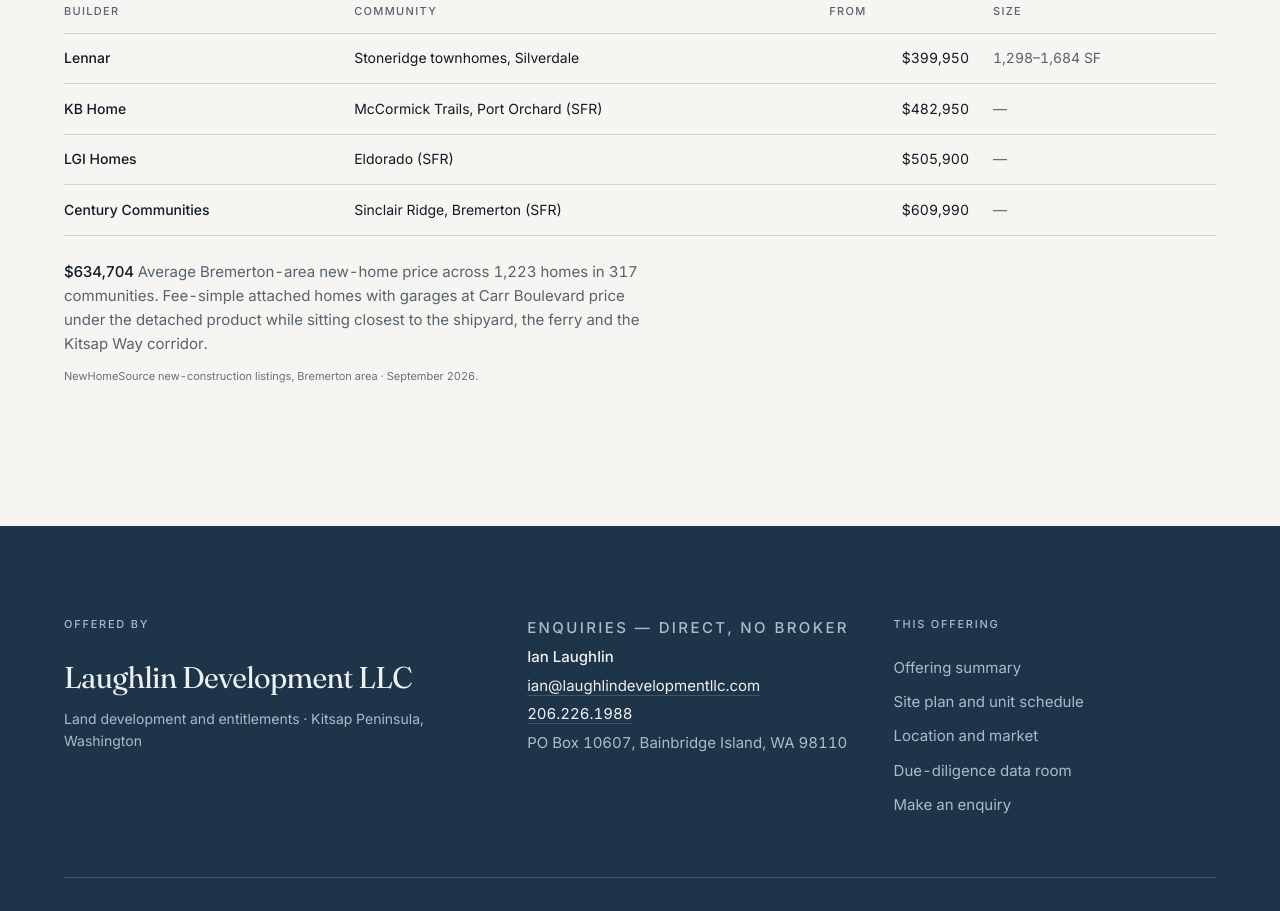
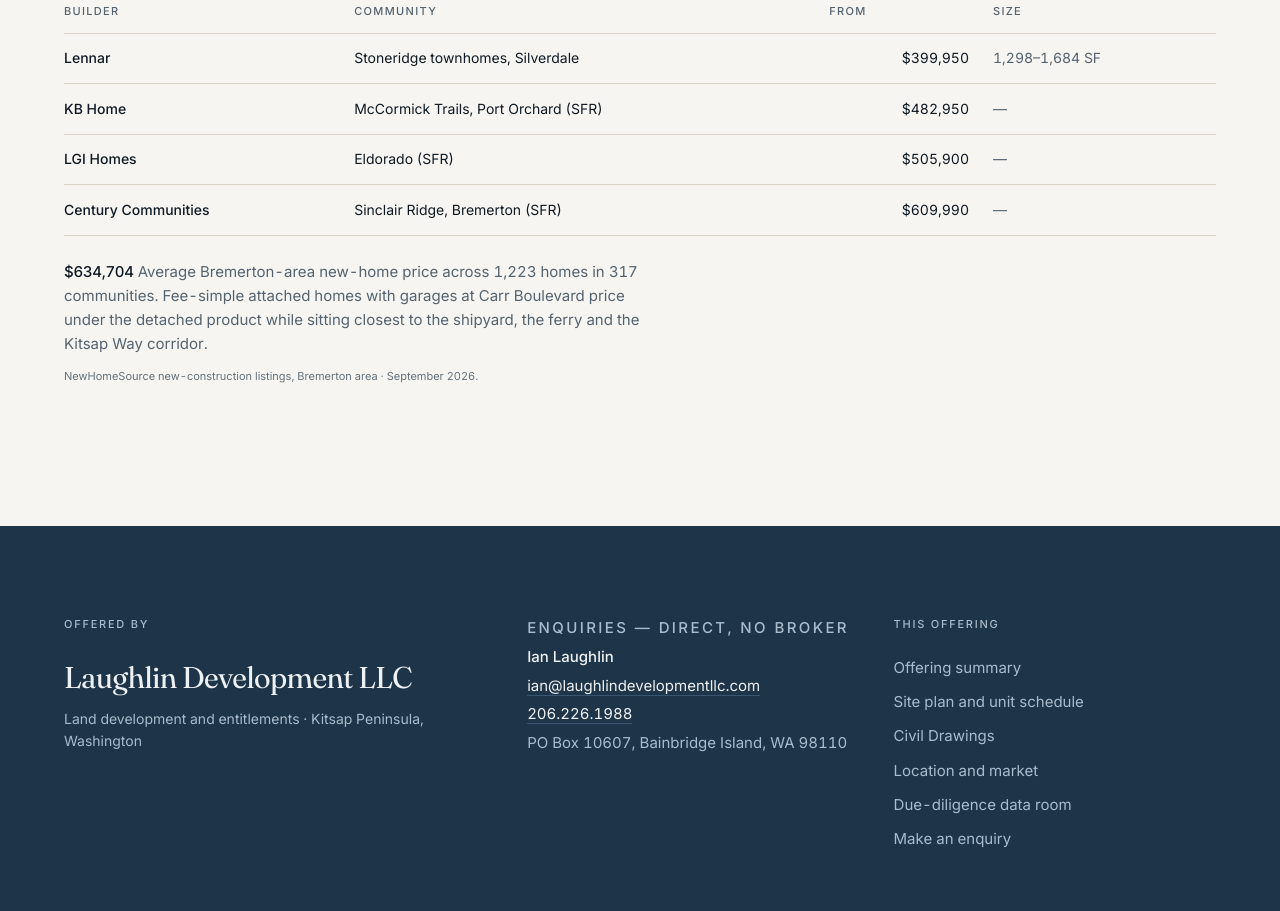
Before and after one commit to PNWIO/Carr-boulevard, an Astro site: page /location in a window 1280 px wide. Shown: the part 1847-2758 px from the top of the page. Built offline with nearby package versions, Linux system fonts and the light colour scheme; Astro itself is replaced by a stand-in of ours.

Commit message:
Add Civil Drawings navigation tab

```diff
--- a/src/components/layout/Footer.astro
+++ b/src/components/layout/Footer.astro
@@ -25,6 +25,7 @@
         <ul>
           <li><a href="/offering">Offering summary</a></li>
           <li><a href="/site-plan">Site plan and unit schedule</a></li>
+          <li><a href="/civil-drawings">Civil Drawings</a></li>
           <li><a href="/location">Location and market</a></li>
           <li><a href="/data-room">Due-diligence data room</a></li>
           <li><a href="/inquire">Make an enquiry</a></li>
--- a/src/components/layout/Header.astro
+++ b/src/components/layout/Header.astro
@@ -8,6 +8,7 @@
 const nav = [
   { href: "/offering", label: "Offering" },
   { href: "/site-plan", label: "Site plan" },
+  { href: "/civil-drawings", label: "Civil Drawings" },
   { href: "/location", label: "Location" },
   { href: "/data-room", label: "Data room" },
 ];
@@ -117,7 +118,7 @@
   }
   .cta:hover { background: var(--brass); border-color: var(--brass); color: #fff; }
 
-  @media (max-width: 860px) {
+  @media (max-width: 1000px) {
     nav { order: 3; width: 100%; border-top: 1px solid var(--rule); }
     .site-header.transparent nav { border-top-color: rgb(255 255 255 / 0.16); }
     nav ul { gap: 1.25rem; padding-block: 0.7rem; overflow-x: auto; scrollbar-width: none; }
```
